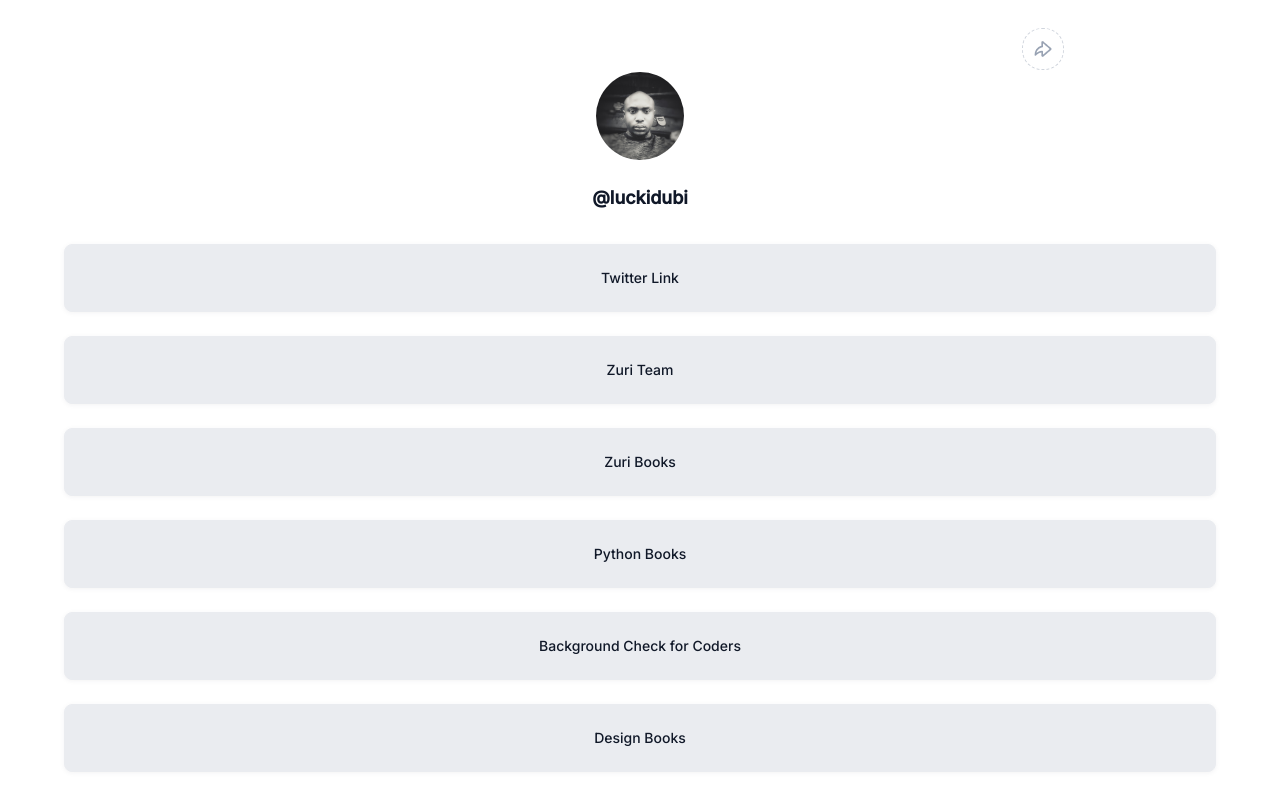
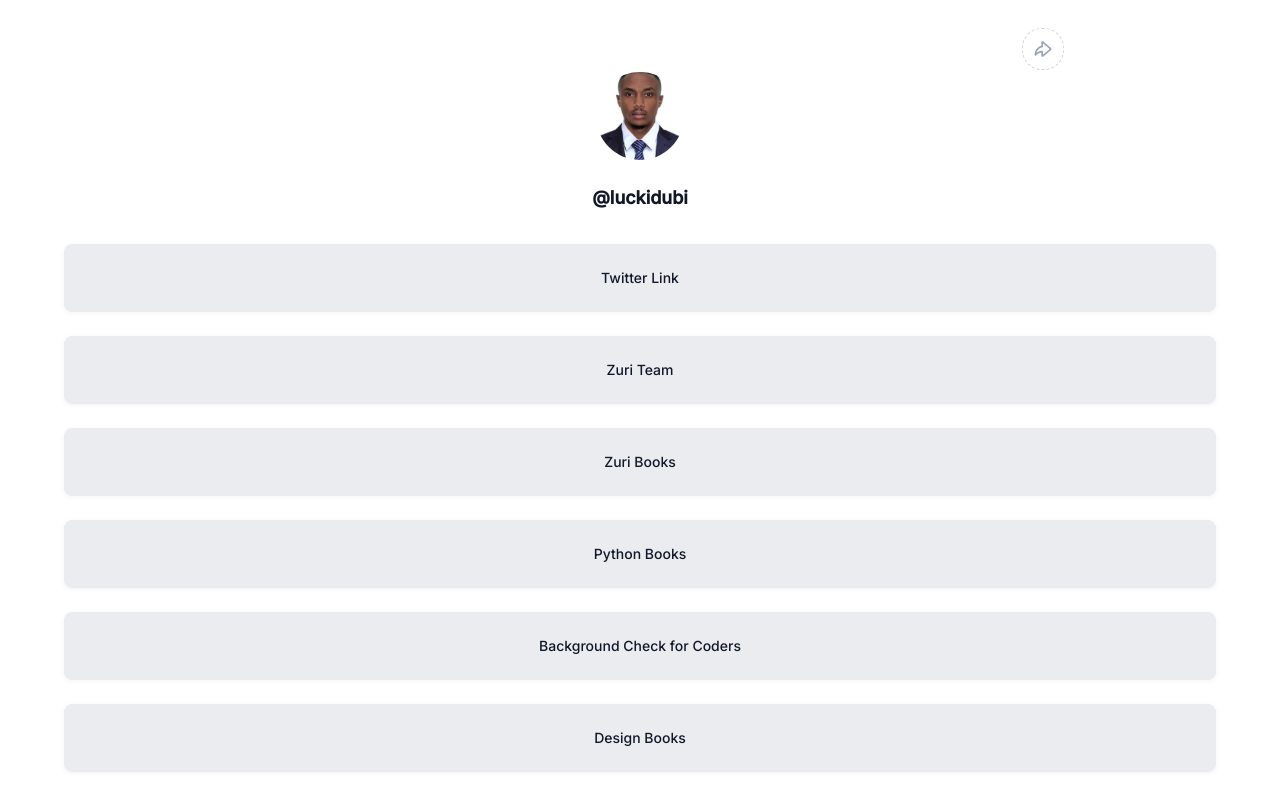
Before and after one commit to Luckidubi/link-page, a React (Vite) app: page / in a window 1280 px wide. Shown: the top 800 px of the page. Built offline with nearby package versions, Linux system fonts and the light colour scheme.

Commit message:
feat: upload profile pic

```diff
--- a/src/Avatar.jsx
+++ b/src/Avatar.jsx
@@ -4,7 +4,7 @@
       <div className="main-profile-img">
         <img
           id="profile__img"
-          src="/pic.jpeg"
+          src="/pics.jpeg"
           alt="profile picture"
           style={{ width: "88px", borderRadius: "275px" }}
         />
```
Also changed, not shown: public/pic.jpeg (deleted), public/pics.jpeg (added).
